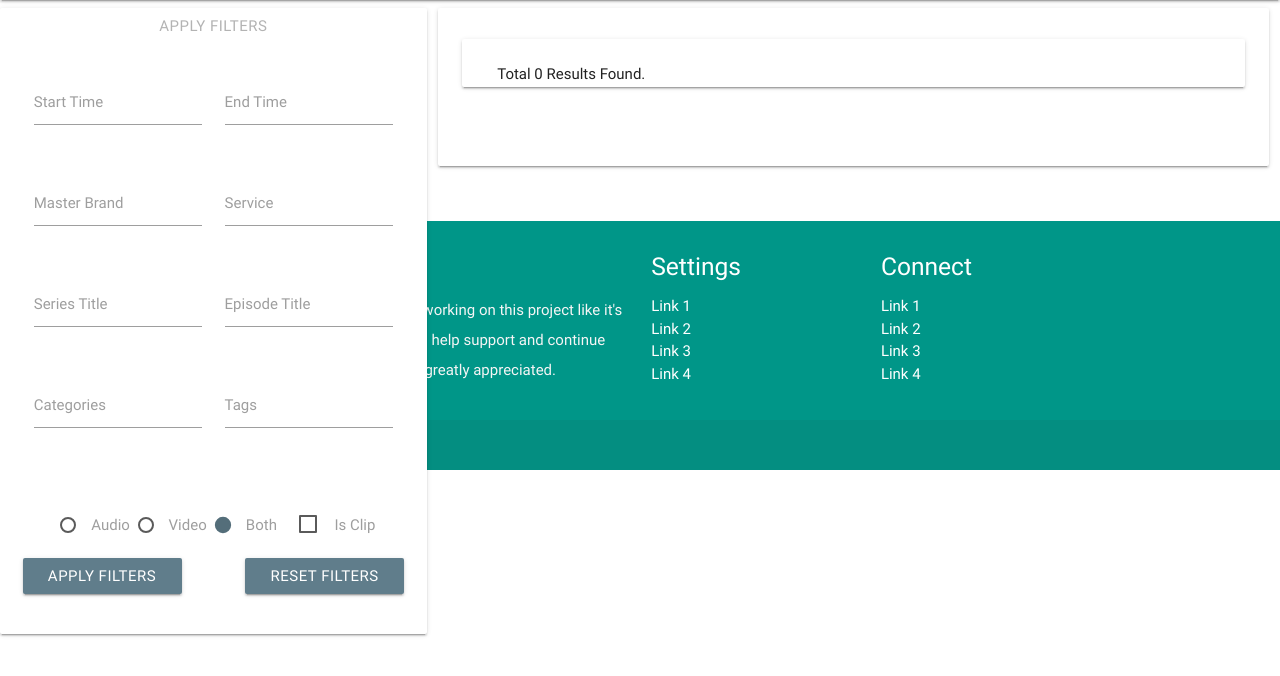
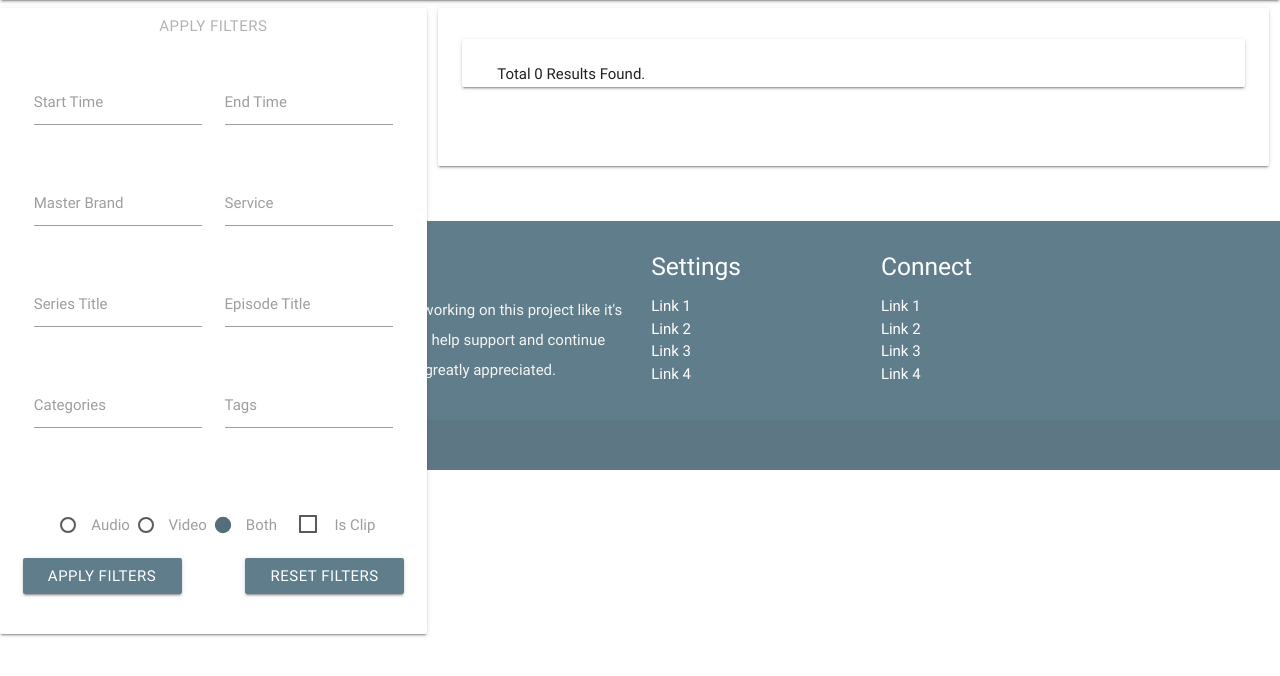
Before and after one commit to ajay-cz/alison, a Flask app: page /search in a window 1280 px wide. Shown: the part 64-740 px from the top of the page. Run offline with Flask 2, Linux system fonts and the light colour scheme; data that the repository does not hold is empty; some libraries are stand-ins or nearby versions.

Commit message:
UI Refresh

```diff
--- a/app/templates/base_template.html
+++ b/app/templates/base_template.html
@@ -19,7 +19,6 @@
       <ul class="right hide-on-med-and-down">
         <li><a href="/search">Search</a></li>
       </ul>
-
       <ul id="nav-mobile" class="side-nav">
         <li><a href="/search">Search</a></li>
       </ul>
@@ -32,7 +31,7 @@
       {%- block container -%} {%- endblock -%}
   </div>
 
-  <footer class="page-footer teal">
+  <footer class="page-footer blue-grey">
     <div class="container">
       <div class="row">
         <div class="col l6 s12">
--- a/app/templates/home.html
+++ b/app/templates/home.html
@@ -5,16 +5,15 @@
     <div class="section no-pad-bot">
         <div class="container">
             <br><br>
-            <h1 class="header center teal-text text-lighten-2">A Flask MongoDB Coursework</h1>
+            <h1 class="header center blue-grey-text text-lighten-3">A Flask MongoDB Coursework</h1>
             <div class="row center">
                 <h5 class="header col s12 light">An App To showcase Flask & Mongo</h5>
             </div>
             <div class="row center">
-                <a href="/search" id="download-button" class="btn-large waves-effect waves-light teal lighten-1">Get
+                <a href="/search" id="download-button" class="btn-large waves-effect waves-light blue-grey lighten-2">Get
                     Started</a>
             </div>
             <br><br>
-
         </div>
     </div>
     <div class="parallax">
--- a/app/templates/search.html
+++ b/app/templates/search.html
@@ -144,15 +144,15 @@
         <!--</ul>-->
     </div>
     <div class="col s8 main-panel"> {# main-panel - Change the Width on style.css if u change s9 to something else #}
-        <div class="progress hidden" id="loader">
-            <div class="indeterminate"></div>
+        <div class="progress hidden " id="loader">
+            <div class="indeterminate blue-grey"></div>
         </div>
         <div class="section card-panel hoverable">
             <div class="row">
                   <div class="card-panel">
                       <div class="col s6 left-align">Total {{total_count}} Results Found.</div>
                       {%- if result_count > 0 -%}
-                      <div class="col s6 right-align">Showing {{result_count }} of Page {{ request.args.get('page', 1) }}</div>
+                        <div class="col s6 right-align">Showing {{result_count }} results of Page {{ request.args.get('page', 1) }}</div>
                       {%- endif -%}
                   </div>
             </div>
@@ -180,7 +180,7 @@
                     {%- set nav_left = 'waves-effect' -%}
                 {%- endif -%}
                 <div class="row">
-                <ul class="center pagination">
+                    <ul class="center pagination">
 
                     <li class="{{nav_left}}">
                         <a href="{{- request.base_url -}}?page={{- 1 -}}&{{- request.query_string -}}"><i class="material-icons">chevron_left</i></a>
@@ -197,7 +197,7 @@
                         <a href="{{- request.base_url -}}?page={{- total_pages -}}&{{- request.query_string -}}"><i class="material-icons">chevron_right</i></a>
                     </li>
                 </ul>
-            </div>
+                </div>
             {%- endif -%}
                 <div class="row">
              {#   {u'service': u'Bbc Radio Four', u'tags': [u''], u'media': u'Audio', u'start_time': u'2012-08-13', u'title': {u'Series Title': u'What Chance Change?', u'Episode Title': u'Episode 1', u'Brand Name': u'Micky Flanagan'}, u'is_clip': True, u'end_time': u'2012-08-20', u'master_brand': u'Bbc Radio Four', u'_id': ObjectId('5921e8e2531e701c507b942b'), u'categories': [u'Comedy', u'Standup']} #}
@@ -213,7 +213,7 @@
                         {%- for column in filtered_data|slice(cols|int) %}
                             <div class="col s{{- (12/cols|int)|int -}}">
                                 {%- for item in column %}
-                                    <div class="card {{item.categories|length}} {% if item.tags|length > 3 and item.categories|length > 3 %}large {% else %} medium{% endif %}">
+                                    <div class="blue-grey lighten-5 card {{item.categories|length}} {% if item.tags|length > 3 and item.categories|length > 3 %}large {% else %} medium{% endif %}">
                                     <div class="card-stacked">
                                         <div class="card-content">
                                             <div class="row header-label">
```
